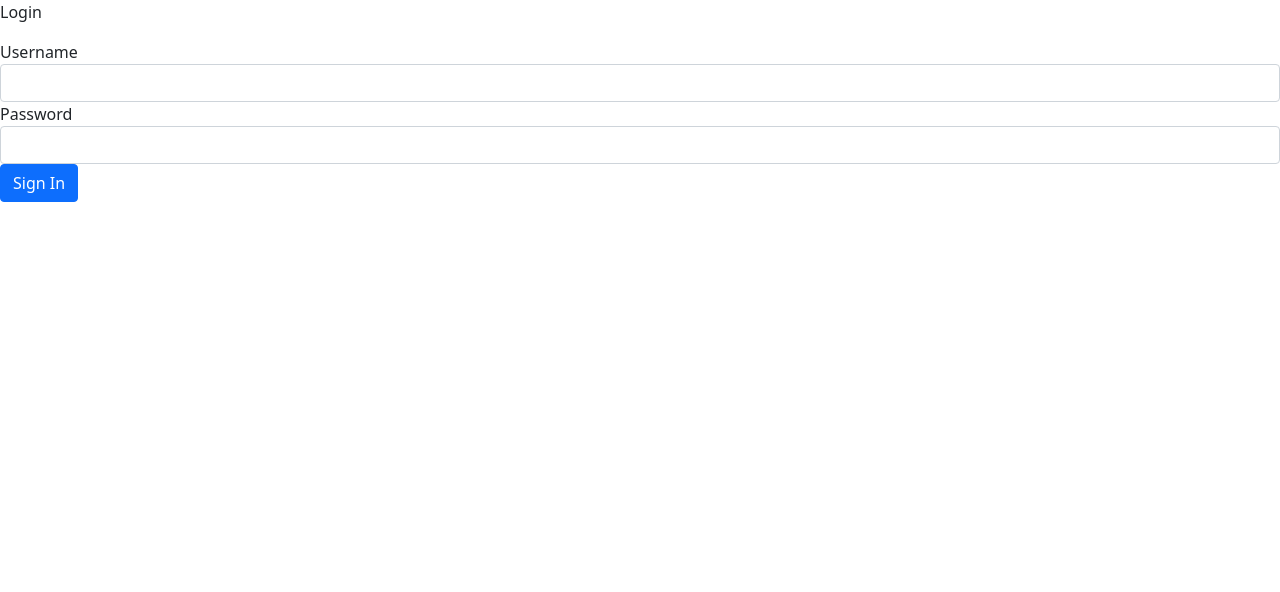
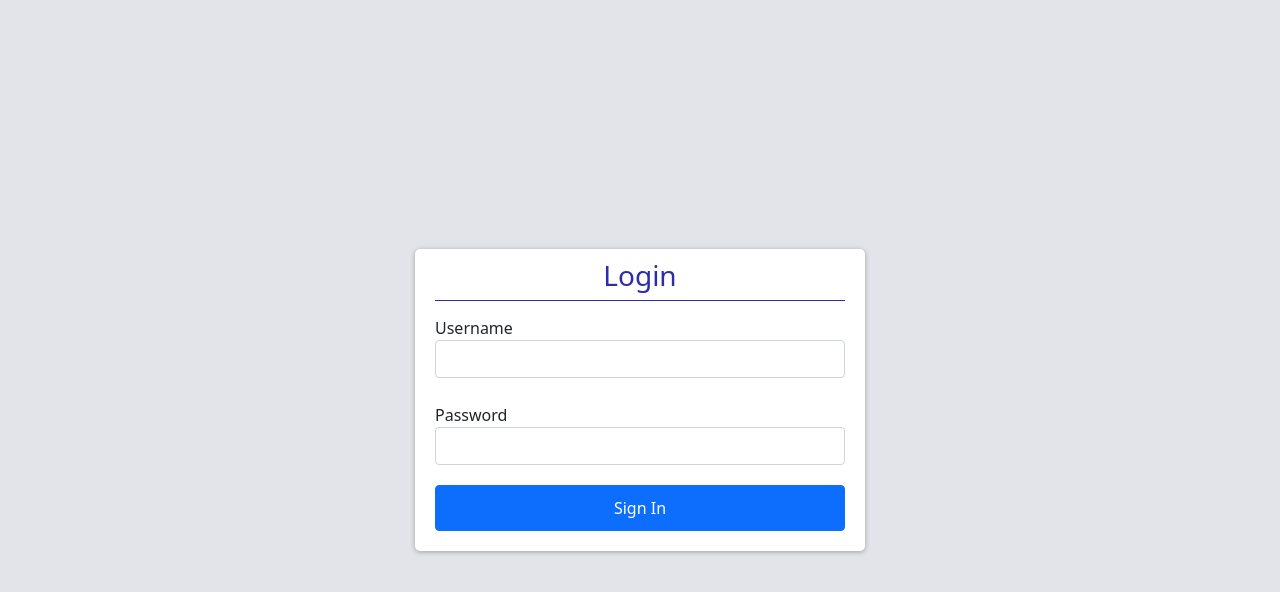
Before and after one commit to beneMati1991/proy-parcial1-v1, an Angular app: page / in a window 1280 px wide. Shown: the top 592 px of the page. Built offline with nearby package versions, Linux system fonts and the light colour scheme.

Commit message:
Login listo

```diff
--- a/src/app/app-routing.module.ts
+++ b/src/app/app-routing.module.ts
@@ -4,10 +4,10 @@ import { AboutComponent } from './components/about/about.component';
 import { AccessMediaComponentComponent } from './components/access-media-component/access-media-component.component';
 import { ClientAccountComponentComponent } from './components/client-account-component/client-account-component.component';
 import { HomeComponentComponent } from './components/home-component/home-component.component';
-import { LoginComponentComponent } from './components/login-component/login-component.component';
+import { LoginComponent } from './components/login/login.component';
 
 const routes: Routes = [
-  {  path: '', component: LoginComponentComponent  },
+  {  path: '', component: LoginComponent  },
   {  path:"home", component: HomeComponentComponent  },
   {  path: "clientAccount", component: ClientAccountComponentComponent  },
   {  path: "accessMedia", component: AccessMediaComponentComponent  },
--- a/src/app/app.module.ts
+++ b/src/app/app.module.ts
@@ -3,7 +3,7 @@ import { BrowserModule } from '@angular/platform-browser';
 
 import { AppRoutingModule } from './app-routing.module';
 import { AppComponent } from './app.component';
-import { LoginComponentComponent } from './components/login-component/login-component.component';
+import { LoginComponent } from './components/login/login.component';
 import { NavbarComponentComponent } from './components/navbar-component/navbar-component.component';
 import { ClientAccountComponentComponent } from './components/client-account-component/client-account-component.component';
 import { AccessMediaComponentComponent } from './components/access-media-component/access-media-component.component';
@@ -15,7 +15,7 @@ import { SideNavbarComponent } from './components/side-navbar/side-navbar.compon
 @NgModule({
   declarations: [
     AppComponent,
-    LoginComponentComponent,
+    LoginComponent,
     NavbarComponentComponent,
     ClientAccountComponentComponent,
     AccessMediaComponentComponent,
--- a/src/app/components/login-component/login-component.component.html
+++ /dev/null
@@ -1,19 +0,0 @@
-<p>Login</p>
-<!-- {{usersList | json}} -->
-<form [formGroup]="loginForm" (ngSubmit)="submitLogin()">
-    <div class="form-group">
-        <label>Username</label>
-        <input type="text" class="form-control" formControlName="username" required>
-    </div>
-
-    <div class="form-group">
-        <label>Password</label>
-        <input type="password" class="form-control" formControlName="password" required>
-    </div>
-
-    <div *ngIf="errorMessage != ''">
-        <div class="alert alert-danger">{{errorMessage}}</div>
-    </div>
-
-    <button type="submit" class="btn btn-primary">Sign In</button>
-</form>
--- /dev/null
+++ b/src/app/components/login/login.component.css
@@ -0,0 +1,38 @@
+.wrapper{
+    display: flex;
+    align-items: center;
+    flex-direction: column;
+    justify-content: center;
+    width: 100%;
+    min-height: 100%;
+    padding: 20px;
+}
+
+.login {
+    border-radius: 5px 5px 5px 5px;
+    padding: 10px 20px 20px 20px;
+    width: 90%;
+    max-width: 450px;
+    background: #ffffff;
+    position: relative;
+    box-shadow: 0px 1px 5px rgba(0,0,0,0.3);
+}
+
+.buttonLogin{
+    width: 100%;
+    max-width: 450px;
+    margin-top: 10px;
+    padding: 10px 10px;
+}
+
+.titleBar{
+    text-align: center;
+    border-bottom: 1px solid;
+    position: relative;
+    color:rgb(45, 45, 172);
+}
+
+.campos{
+    padding-top: 15px;
+    padding-bottom: 10px;
+}
--- /dev/null
+++ b/src/app/components/login/login.component.html
@@ -0,0 +1,25 @@
+<div class="wrapper">
+
+    <!-- {{usersList | json}} -->
+    <form class="login" [formGroup]="loginForm" (ngSubmit)="submitLogin()">
+        <div class="titleBar">
+            <h3>Login</h3>
+        </div>
+
+        <div class="form-group campos">
+            <label>Username</label>
+            <input type="text" class="form-control" formControlName="username" required>
+        </div>
+
+        <div class="form-group campos">
+            <label>Password</label>
+            <input type="password" class="form-control" formControlName="password" required>
+        </div>
+
+        <div class="campos"  *ngIf="errorMessage != ''">
+            <div class="alert alert-danger">{{errorMessage}}</div>
+        </div>
+
+        <button type="submit" class="btn btn-primary buttonLogin">Sign In</button>
+    </form>
+</div>
--- a/src/app/components/login-component/login-component.component.ts
+++ b/src/app/components/login/login.component.ts
@@ -1,25 +1,28 @@
 import { Component, OnInit } from '@angular/core';
-import { AbstractControl, FormControl, FormGroup, ValidatorFn, Validators,} from '@angular/forms';
+import { FormControl, FormGroup, Validators } from '@angular/forms';
 import { UsersService } from '../../services/users-service/users.service';
-import { Router, RouterModule, Routes } from '@angular/router';
+import { Router } from '@angular/router';
 
 @Component({
   selector: 'app-login-component',
-  templateUrl: './login-component.component.html',
-  styleUrls: ['./login-component.component.css']
+  templateUrl: './login.component.html',
+  styleUrls: ['./login.component.css']
 })
-export class LoginComponentComponent implements OnInit {
+export class LoginComponent implements OnInit {
+  //Variables.
   usersList: any [] = []
-  banderaSession : boolean = false
+  //banderaSession : boolean = false
   errorMessage: string = '';
 
   loginForm: FormGroup
 
+  //Constructor trae los usuarios y la librería Router para poder dirigirse a otro elemento.
   constructor(private userService:UsersService, private router:Router) {
     this.usersList = userService.getAllUsers();
-   }
+  }
 
   ngOnInit(): void {
+    //Validaciones del formulario Login.
     this.loginForm = new FormGroup({
       username: new FormControl('', [Validators.required]),
       password: new FormControl('', [Validators.required])
@@ -27,20 +30,22 @@ export class LoginComponentComponent implements OnInit {
   }
 
   submitLogin() {
+    //Si las validaciones del formulario no son correctas, se muestra mensaje error.
     if (this.loginForm.valid) {
+      //Si la el usuario y contraseña existen/coinciden se ingresa a la aplicación.
       if(this.correctLogin(this.loginForm.value.username, this.loginForm.value.password)){
-        this.banderaSession = true;
+        //this.banderaSession = true;
+        //Trae sólo el usuario logueado para poder exportarlo a otros componentes.
         this.userService.userLog = this.userService.getOneUser(this.loginForm.value.username)
-        //Traer sólo mi usuario para exportarlo a otro componente.
         this.router.navigate(['/home'])
       }
-      //this.loginForm.reset();
     } else {
-      this.banderaSession = false;
-      this.errorMessage = "El campo Username y Password son OBLIGATORIOS"
+      //this.banderaSession = false;
+      this.errorMessage = "El campo Username y Password son OBLIGATORIOS."
     }
   }
 
+  //Función que válida si el usuario y contraseña es válido.
   private correctLogin(user:string, pass:string){
     let banderaUser: boolean = false
     let banderaPass: boolean = false
@@ -50,25 +55,24 @@ export class LoginComponentComponent implements OnInit {
       if(user == element.username){
         banderaUser = true
       }
-
       if(pass == element.password){
         banderaPass = true
       }
     });
 
+    //Si algunas de las dos banderas es False, se muestra mensaje de error.
     if(banderaUser == false || banderaPass == false){
       this.errorMessage = "El usuario o contraseña es incorrecta."
     }else{
       banderaSess = true
     }
-
+    //Si coinciden y devuelve True ingresa al Home.
     return banderaSess
   }
 
   get controles(){
     return this.loginForm.controls;
   }
-
 }
 
 /* export interface User {
--- a/src/app/services/users-service/user.ts
+++ b/src/app/services/users-service/user.ts
@@ -1,9 +1,10 @@
+//Estructura de "User" a ser utilizada por los componentes que la necesiten.
 export interface User {
   idUser:number;
   username: string;
   password: string;
+  name: string;
   surname: string;
-    name: string;
   mail: string;
   operador: string;
   rol: string;
--- a/src/app/services/users-service/users.service.ts
+++ b/src/app/services/users-service/users.service.ts
@@ -5,24 +5,47 @@ import { User } from './user';
 @Injectable({
   providedIn: 'root'
 })
+
+
 export class UsersService {
   allUsers: any = {}
 
   constructor() { }
 
+  //Se obtiene todos los usuarios declarados en la constante "userDetails".
   getAllUsers(){
     return this.allUsers = userDetails.slice(0);
   }
 
+  //Se obtiene el usuario en base al nombre de "username".
   getOneUser(user: string){
     return userDetails.slice(0).find(User => User.username == user);
-    //Parametros de entrada de la función => cuerpo de la función.
   }
 
+  //Variable con estructura de "User", utilizada para informar el usuario logueado entre los diferentes componentes.
   userLog: User
 }
 
+
 const userDetails = [
-  {"idUser":1, "username":"superadmin", "password": "Azerty?.123", "surname": "ap" , "name": "no", "mail": "a@gmail.com", "operador": "", "rol": "Administrador"},
-  {"idUser":2, "username":"user1", "password": "Mb*123", "surname": "Benedetto" , "name": "Matias", "mail": "benedettomatias@gmail.com", "operador": "", "rol": "Usuario"}
+  {
+    "idUser":1,
+    "username":"superadmin",
+    "password": "Azerty?.123",
+    "name": "no",
+    "surname": "ap" ,
+    "mail": "a@gmail.com",
+    "operador": "",
+    "rol": "Administrador"
+  },
+  {
+    "idUser":2,
+    "username":"user1",
+    "password": "Mb*123",
+    "name": "Matias",
+    "surname": "Benedetto" ,
+    "mail": "benedettomatias@gmail.com",
+    "operador": "",
+    "rol": "Usuario"
+  }
 ]
--- a/src/styles.css
+++ b/src/styles.css
@@ -3,6 +3,7 @@
 html, body{
     height: 100%;
     margin: 0;
+    background-color: rgb(227, 228, 233);
 }
 
 .barraMia{
```
Also changed, not shown: src/app/components/login-component/login-component.component.css (deleted), 1 other file (tests, documents, lock files or other folders). Lines whose indentation alone changed are shown as unchanged.
